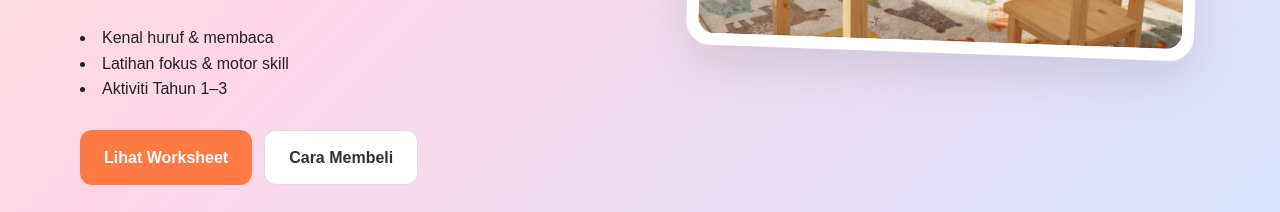
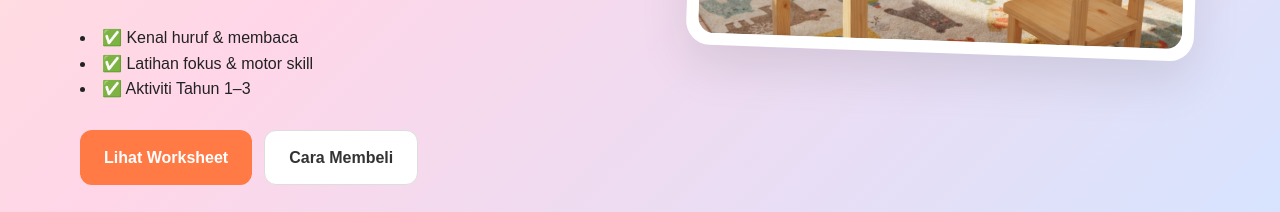
Before and after one commit to Harizsi/edukids-worksheet, a website: page index.html in a window 1280 px wide. Shown: the part 588-800 px from the top of the page. Drawn offline with Linux system fonts and the light colour scheme.

Commit message:
Update index.html

```diff
--- a/index.html
+++ b/index.html
@@ -1306,9 +1306,9 @@
             </p>
 
             <p>
-                <li>Kenal huruf & membaca</li>
-                <li>Latihan fokus & motor skill</li>
-                <li>Aktiviti Tahun 1–3</li>
+                <li> ✅ Kenal huruf & membaca </li>
+                <li> ✅ Latihan fokus & motor skill </li>
+                <li> ✅ Aktiviti Tahun 1–3 </li>
             </p>
 
             <div class="hero-buttons">
```
